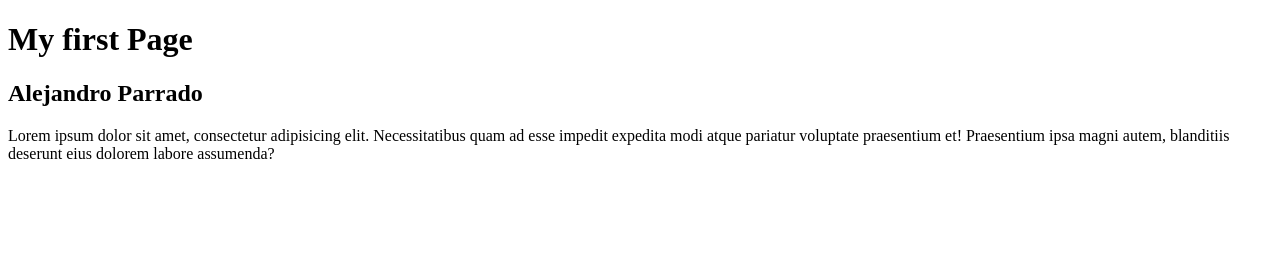
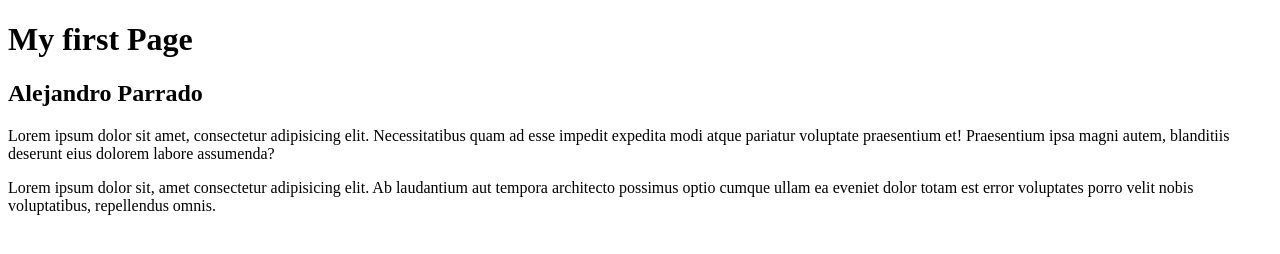
Before and after one commit to Alejopb2810/repositorio-de-prueba, a plain HTML site: page index.html in a window 1280 px wide. Drawn offline with Linux system fonts and the light colour scheme.

Commit message:
agregando un nuevo parrafo

```diff
--- a/index.html
+++ b/index.html
@@ -18,6 +18,10 @@
             <p>Lorem ipsum dolor sit amet, consectetur adipisicing elit. Necessitatibus quam ad esse impedit expedita
                 modi atque pariatur voluptate praesentium et! Praesentium ipsa magni autem, blanditiis deserunt eius
                 dolorem labore assumenda?</p>
+
+            <p> Lorem ipsum dolor sit, amet consectetur adipisicing elit. Ab laudantium aut tempora architecto possimus
+                optio cumque ullam ea eveniet dolor totam est error voluptates porro velit nobis voluptatibus,
+                repellendus omnis.</p>
         </section>
     </main>
 </body>
```
